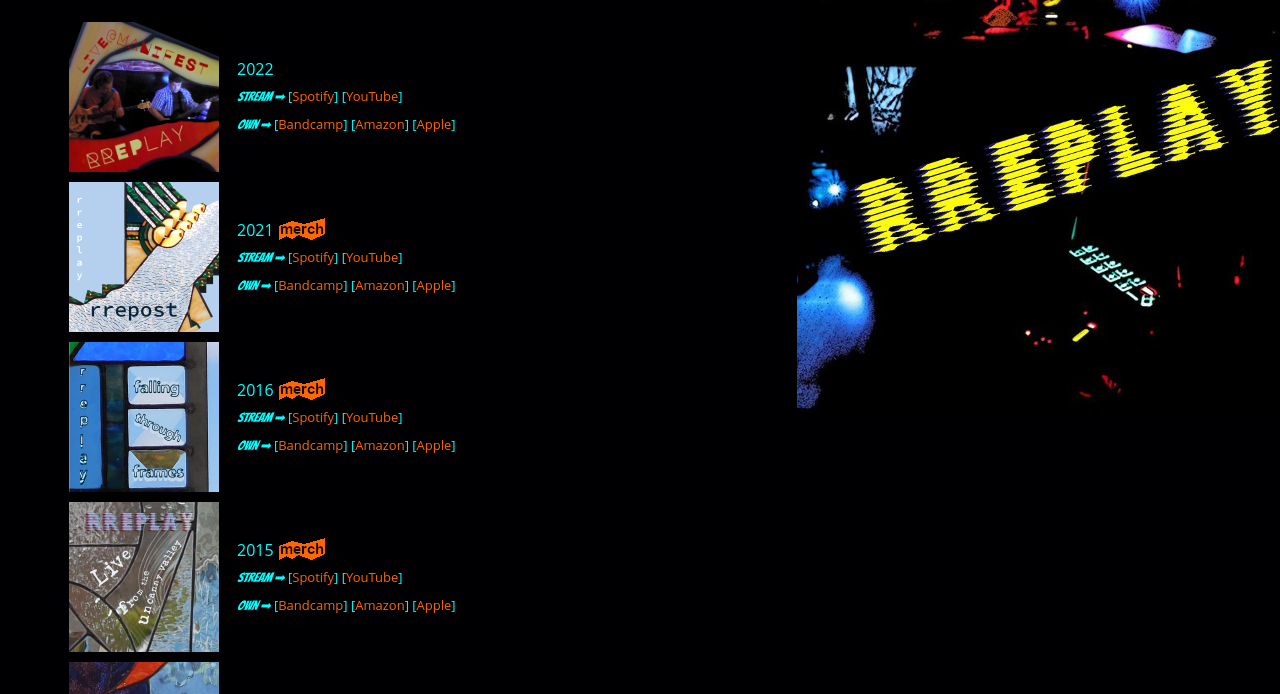
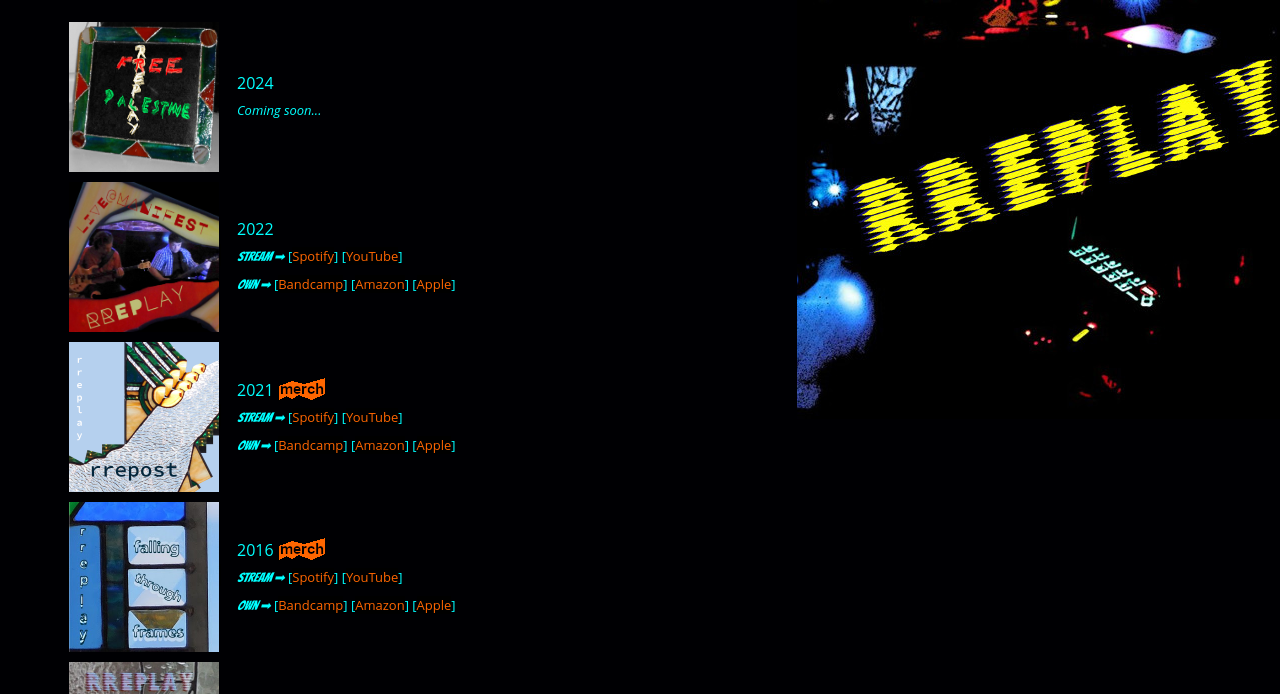
Before and after one commit to theriex/rreplay, a plain HTML site: page docroot/index.html in a window 1280 px wide. Shown: the part 56-750 px from the top of the page. Drawn offline with Linux system fonts and the light colour scheme; a web font is replaced by a local one.

Commit message:
Added free palestine ep placeholder

```diff
--- a/docroot/index.html
+++ b/docroot/index.html
@@ -38,6 +38,26 @@ the way. </p>
 </div> <!-- biodiv -->
 
 <div id="musicdiv">
+  <table><tr>
+    <td valign="top">
+      <div class="playdiv" id="freepalestine">
+        <div class="coverdiv"><img src="img/freepalestine.png"/></div></div></td>
+    <td><div class="albdetdiv">
+      <div class="albumyeardiv">2024</div>
+      <div class="linksdiv"> <i>Coming soon...</i>
+<!--
+      <div class="linksdiv"><span class="strownspan">Stream &#x27a1;</span>
+      [<a href="https://open.spotify.com/album/3pgZgZnp0NhgNTQkLeP9gU">Spotify</a>]
+      [<a href="https://www.youtube.com/playlist?list=OLAK5uy_n3wP0X03zBl04EFJSoUdlAlDn-8XbVz-4">YouTube</a>]
+      </div>
+      <div class="linksdiv"><span class="strownspan">Own &#x27a1;</span>
+      [<a href="https://rreplay.bandcamp.com/album/live-at-manifest">Bandcamp</a>]
+      [<a href="https://www.amazon.com/music/player/albums/B0B4ZBM1GR">Amazon</a>]
+      [<a href="https://music.apple.com/us/album/live-at-manifest/1632379708">Apple</a>]
+-->
+      </div></td>
+    </tr></table>
+
   <!-- https://www.youtube.com/channel/UCNc8_IiAWrv-gEqM0Prb-yw -->
   <table><tr>
     <td valign="top">
```
Also changed, not shown: docroot/img/freepalestine.png (added).
